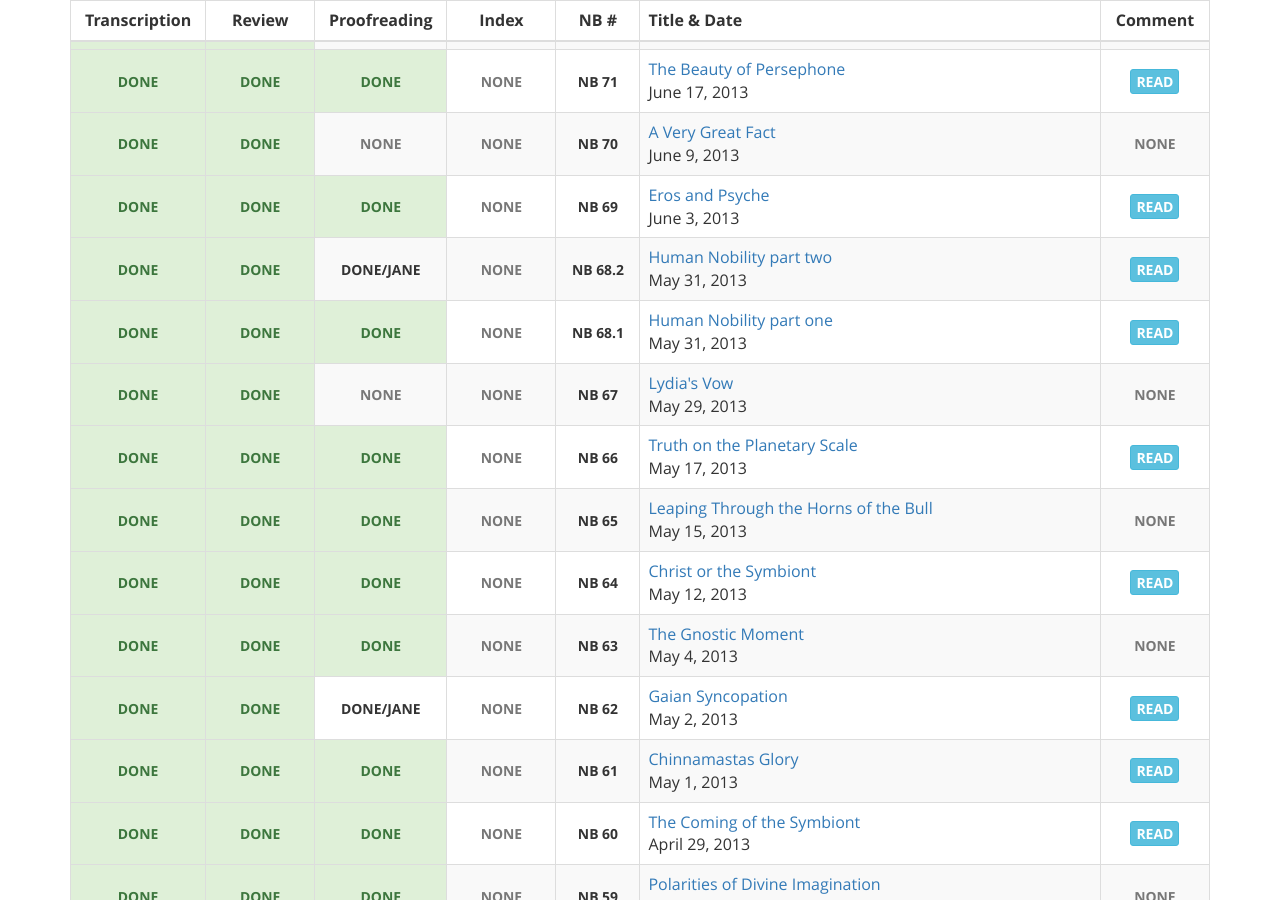
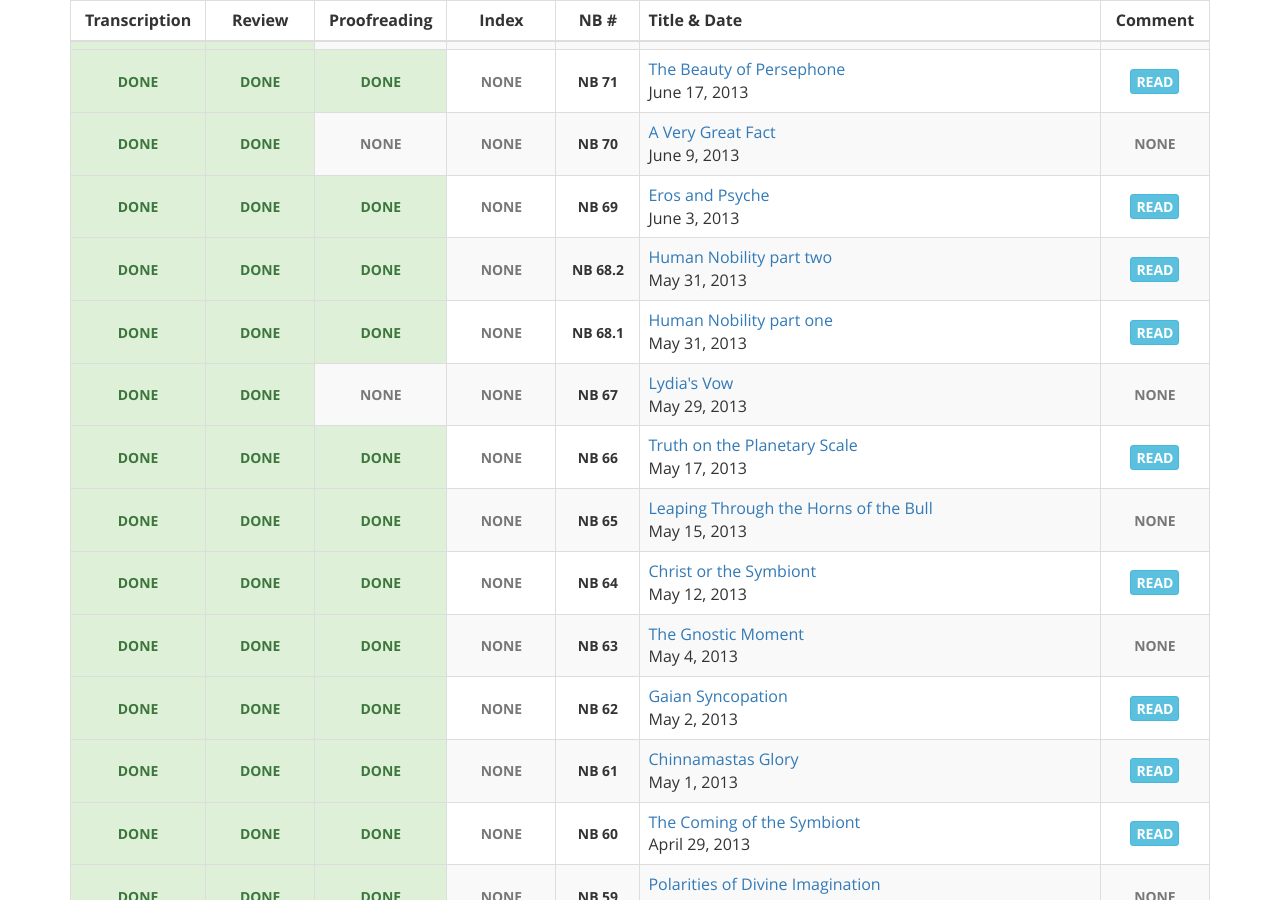
Before and after one commit to gaiaspora/gaiaspora.github.io, a Jekyll site: the page built from content/navigator-briefings.markdown, in a window 1280 px wide and 900 px high, scrolled down 4147 px. Built offline with Jekyll 4.4.1, drawn with Linux system fonts in a browser that asks for light colours.

Commit message:
Update nb.yaml

```diff
--- a/_data/nb.yaml
+++ b/_data/nb.yaml
@@ -559,7 +559,7 @@
 - NB: "68.2"
   Transcription: "done"
   Review: "done"
-  Proofreading: "done/jane"
+  Proofreading: "done"
   Index: "none"
   Title: "Human Nobility part two"
   Date: "May 31, 2013"
@@ -622,7 +622,7 @@
 - NB: "62"
   Transcription: "done"
   Review: "done"
-  Proofreading: "done/jane"
+  Proofreading: "done"
   Index: "none"
   Title: "Gaian Syncopation"
   Date: "May 2, 2013"
```
